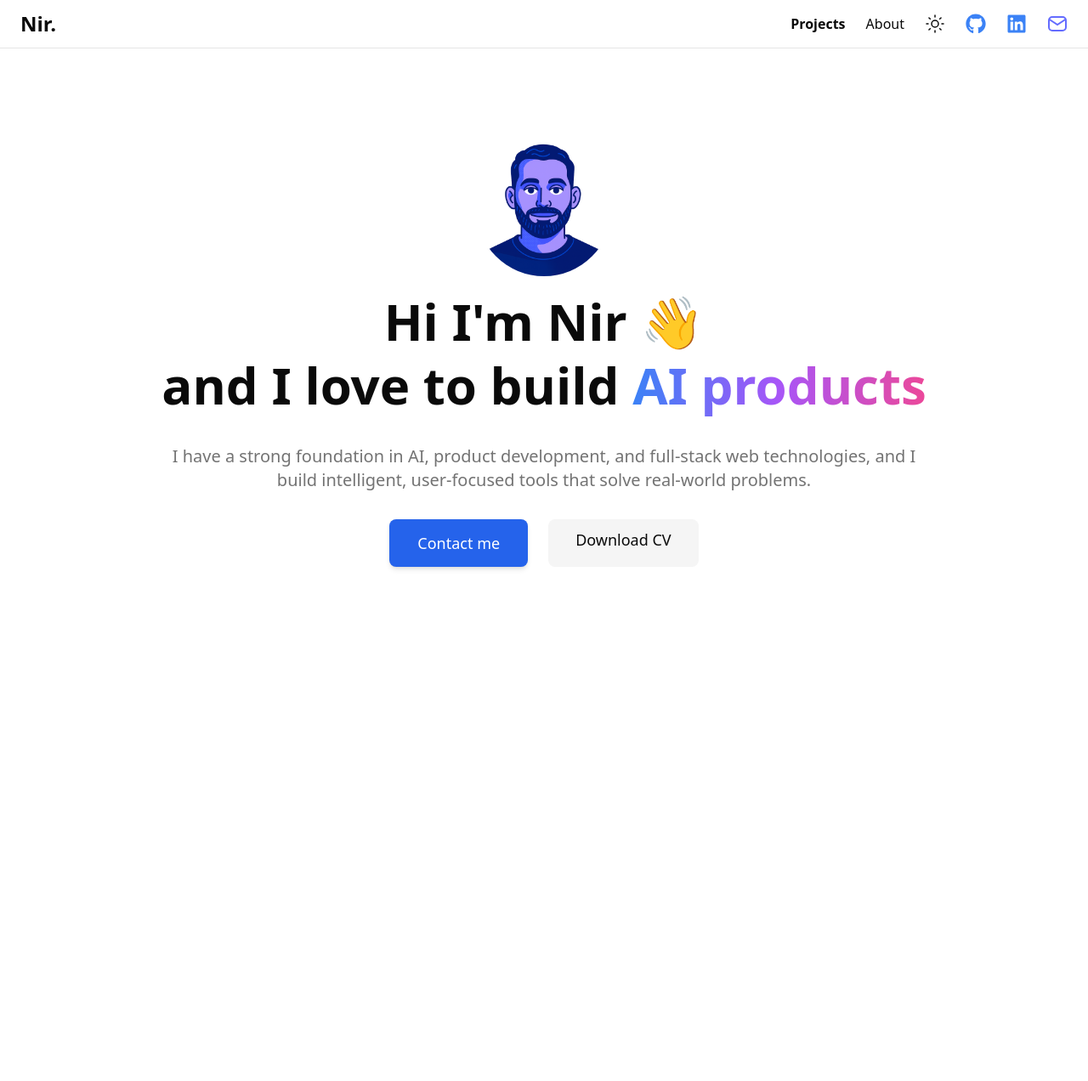
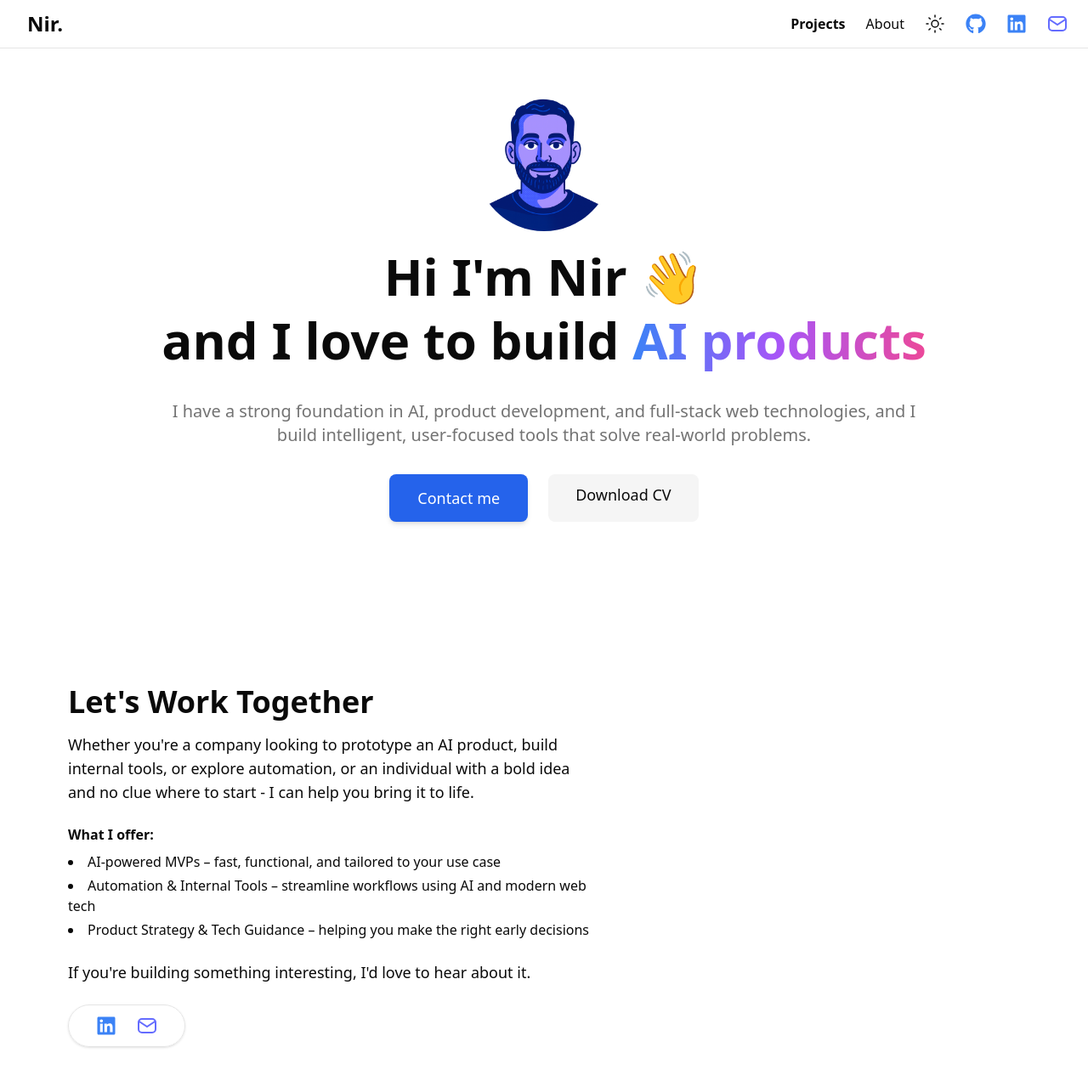
Before and after one commit to NirMendelson/portfolio, a React (Vite) app: page / in a window 1280 px wide. Shown: the top 1272 px of the page at 85% size. Before the commit the page ends 864 px from the top, so only its background shows below. Built offline with nearby package versions, Linux system fonts and the light colour scheme.

Commit message:
added lets work together section

```diff
--- a/src/components/Header.jsx
+++ b/src/components/Header.jsx
@@ -48,7 +48,7 @@ const Header = () => {
       <header className="fixed top-0 left-0 w-full bg-background/80 backdrop-blur z-50 border-b border-border">
         <div className="max-w-7xl mx-auto flex items-center justify-between px-6 py-3">
           <div className="flex items-center gap-2">
-            <Link to="/" className="font-bold text-2xl text-foreground hover:text-foreground">Nir.</Link>
+            <Link to="/" className="font-bold text-2xl text-foreground hover:text-foreground mx-2">Nir.</Link>
           </div>
           <nav className="flex items-center gap-6">
             <Link to="/projects" className="text-foreground hover:text-foreground font-semibold">Projects</Link>
--- a/src/components/Home.jsx
+++ b/src/components/Home.jsx
@@ -16,8 +16,9 @@ const Home = () => {
   };
 
   return (
-    <section className="flex flex-col items-center justify-center text-center w-full -mt-8">
-      <div className="w-40 h-40 rounded-full overflow-hidden mb-4 flex items-center justify-center">
+    <div className="flex flex-col w-full">
+      <section className="flex flex-col items-center justify-center text-center w-full -mt-8 mb-32">
+        <div className="w-40 h-40 rounded-full overflow-hidden mb-4 flex items-center justify-center mt-28">
           <img src="/profile.png" alt="Profile" className="w-40 h-40 object-cover" style={{ objectPosition: 'center' }} />
         </div>
         <h1 className="text-6xl font-bold leading-tight m-0">
@@ -76,6 +77,48 @@ const Home = () => {
           )}
         </div>
       </section>
+      {/* Let's Work Together Section */}
+      <section className="flex flex-col items-start justify-center text-left w-full max-w-2xl mt-16 mb-24 pl-12 ml-0">
+        <h2 className="text-4xl font-bold mb-4">Let's Work Together</h2>
+        <p className="text-lg mb-6">
+        Whether you're a company looking to prototype an AI product, build internal tools, or explore automation, or an individual with a bold idea and no clue where to start - I can help you bring it to life.
+        </p>
+        <div className="mb-6">
+          <span className="font-semibold">What I offer:</span>
+          <ul className="list-disc list-inside mt-2 space-y-1 text-base">
+            <li><span className="font-medium">AI-powered MVPs</span> – fast, functional, and tailored to your use case</li>
+            <li><span className="font-medium">Automation & Internal Tools</span> – streamline workflows using AI and modern web tech</li>
+            <li><span className="font-medium">Product Strategy & Tech Guidance</span> – helping you make the right early decisions</li>
+          </ul>
+        </div>
+        <p className="text-lg mb-6">If you're building something interesting, I'd love to hear about it.</p>
+        {/* Contact Capsule (reuse) */}
+        <div className="flex gap-6 px-8 py-3 rounded-full border border-border shadow bg-card/80 backdrop-blur items-center w-max">
+          <a
+            href="https://www.linkedin.com/in/nirmendelson/"
+            target="_blank"
+            rel="noopener noreferrer"
+            className="inline-flex items-center text-blue-500 text-2xl"
+            title="LinkedIn"
+          >
+            <FaLinkedin />
+          </a>
+          <a
+            href="#copy-email"
+            onClick={handleCopyEmail}
+            className="inline-flex items-center cursor-pointer relative"
+            title="Copy email"
+          >
+            <svg width="24" height="24" fill="none" stroke="currentColor" strokeWidth="2" viewBox="0 0 24 24"><rect x="2" y="4" width="20" height="16" rx="4" /><path d="M22 6.5 12 13 2 6.5" /></svg>
+            {copied && (
+              <span className="absolute left-1/2 -translate-x-1/2 top-full mt-1 text-gray-600 text-xs whitespace-nowrap select-none pointer-events-none">
+                Email copied
+              </span>
+            )}
+          </a>
+        </div>
+      </section>
+    </div>
   );
 };
 
--- a/src/components/ProjectsPage.jsx
+++ b/src/components/ProjectsPage.jsx
@@ -153,7 +153,9 @@ const ArrowIcon = ({ className }) => (
 const ProjectsPage = () => {
   return (
     <div className="min-h-screen py-10 w-full bg-background text-foreground">
-      <div className="grid grid-cols-1 md:grid-cols-2 gap-6 mx-auto pt-10">
+      <h1 className="text-4xl font-semibold mt-6 mb-4 text-foreground text-left max-w-7xl mx-auto ">Projects</h1>
+      <div className="h-px bg-border border-0 max-w-7xl mx-auto mb-4" />
+      <div className="grid grid-cols-1 md:grid-cols-2 gap-6 mx-auto">
         {projects.map((project, idx) => (
           <Link
             to={`/projects/${slugify(project.title)}`}
```
Also changed, not shown: 1 other file (tests, documents, lock files or other folders). Lines whose indentation alone changed are shown as unchanged.
